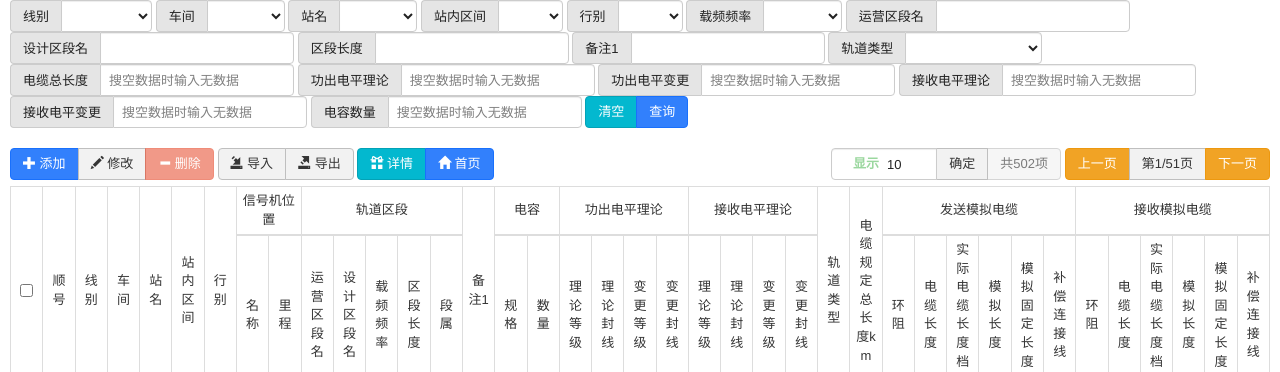
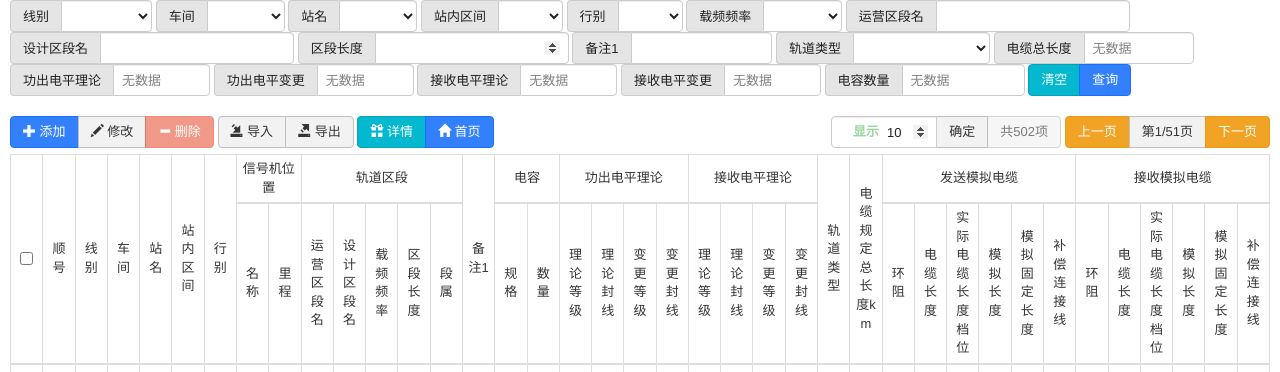
Before and after one commit to rainbow-tan/CRUD, a Django app: page /Model3/select.html/ in a window 1280 px wide. Shown: the top 372 px of the page. Run offline with Django 3.2, Linux system fonts and the light colour scheme; data comes from the database, SQL or seed files in the repository; some libraries are stand-ins or nearby versions.

Commit message:
'优化'

```diff
--- a/templates/Model3/select.html
+++ b/templates/Model3/select.html
@@ -13,7 +13,16 @@
 
     <link href="/static/zui-1.9.2-dist/dist/css/zui.css" rel="stylesheet">
     <script src="/static/zui-1.9.2-dist/dist/js/zui.js"></script>
-
+    <style>
+        td {
+            text-align: center;
+        }
+
+        input[type=number]::-webkit-inner-spin-button,
+        input[type=number]::-webkit-outer-spin-button {
+            opacity: 1;
+        }
+    </style>
     <script type="text/javascript">
         $(function () {
             // 绑定每页显示多少条数据的事件
@@ -783,7 +792,7 @@
                         </select>
                     </div>
 
-                    <div class="form-group" >
+                    <div class="form-group">
                         <div class="input-group">
                             <div class="input-group-addon">运营区段名</div>
                             <input class="form-control" id="select_field48" name="select_field48" type="text"
@@ -791,7 +800,7 @@
                         </div>
                     </div>
 
-                    <div class="form-group" >
+                    <div class="form-group">
                         <div class="input-group">
                             <div class="input-group-addon">设计区段名</div>
                             <input class="form-control" id="select_field49" name="select_field49" type="text"
@@ -799,7 +808,7 @@
                         </div>
                     </div>
 
-                    <div class="form-group" >
+                    <div class="form-group">
                         <div class="input-group">
                             <div class="input-group-addon">区段长度</div>
                             <input class="form-control" id="select_field50" name="select_field50" type="number"
@@ -807,7 +816,7 @@
                         </div>
                     </div>
 
-                    <div class="form-group" >
+                    <div class="form-group" style="width: 200px;">
                         <div class="input-group">
                             <div class="input-group-addon">备注1</div>
                             <input class="form-control" id="select_field52" name="select_field52" type="text"
@@ -828,51 +837,51 @@
                         </select>
                     </div>
 
-                    <div class="form-group" >
+                    <div class="form-group" style="width: 200px;">
                         <div class="input-group">
                             <div class="input-group-addon">电缆总长度</div>
                             <input class="form-control" id="select_field72" name="select_field72" type="text"
-                                value="{{current_field72}}" placeholder="搜空数据时输入无数据">
+                                value="{{current_field72}}" placeholder="无数据">
                         </div>
                     </div>
 
-                    <div class="form-group">
+                    <div class="form-group" style="width: 200px;">
                         <div class="input-group">
                             <div class="input-group-addon">功出电平理论</div>
                             <input class="form-control" id="select_field55" name="select_field55" type="text"
-                                value="{{current_field55}}" placeholder="搜空数据时输入无数据">
+                                value="{{current_field55}}" placeholder="无数据">
                         </div>
                     </div>
 
-                    <div class="form-group">
+                    <div class="form-group" style="width: 200px;">
                         <div class="input-group">
                             <div class="input-group-addon">功出电平变更</div>
                             <input class="form-control" id="select_field57" name="select_field57" type="text"
-                                value="{{current_field57}}" placeholder="搜空数据时输入无数据">
+                                value="{{current_field57}}" placeholder="无数据">
                         </div>
                     </div>
 
-                    <div class="form-group">
+                    <div class="form-group" style="width: 200px;">
                         <div class="input-group">
                             <div class="input-group-addon">接收电平理论</div>
                             <input class="form-control" id="select_field59" name="select_field59" type="text"
-                                value="{{current_field59}}" placeholder="搜空数据时输入无数据">
+                                value="{{current_field59}}" placeholder="无数据">
                         </div>
                     </div>
 
-                    <div class="form-group">
+                    <div class="form-group" style="width: 200px;">
                         <div class="input-group">
                             <div class="input-group-addon">接收电平变更</div>
                             <input class="form-control" id="select_field61" name="select_field61" type="text"
-                                value="{{current_field61}}" placeholder="搜空数据时输入无数据">
+                                value="{{current_field61}}" placeholder="无数据">
                         </div>
                     </div>
 
-                    <div class="form-group">
+                    <div class="form-group" style="width: 200px;">
                         <div class="input-group">
                             <div class="input-group-addon">电容数量</div>
                             <input class="form-control" id="select_field54" name="select_field54" type="text"
-                                value="{{current_field54}}" placeholder="搜空数据时输入无数据">
+                                value="{{current_field54}}" placeholder="无数据">
                         </div>
                     </div>
 
```
Also changed, not shown: templates/Model/select.html (+9 -0 lines), templates/Model2/select.html (+7 -1 lines), templates/Model4/select.html (+9 -0 lines), templates/Model7/select.html (+15 -5 lines), templates/Model8/select.html (+12 -3 lines).
